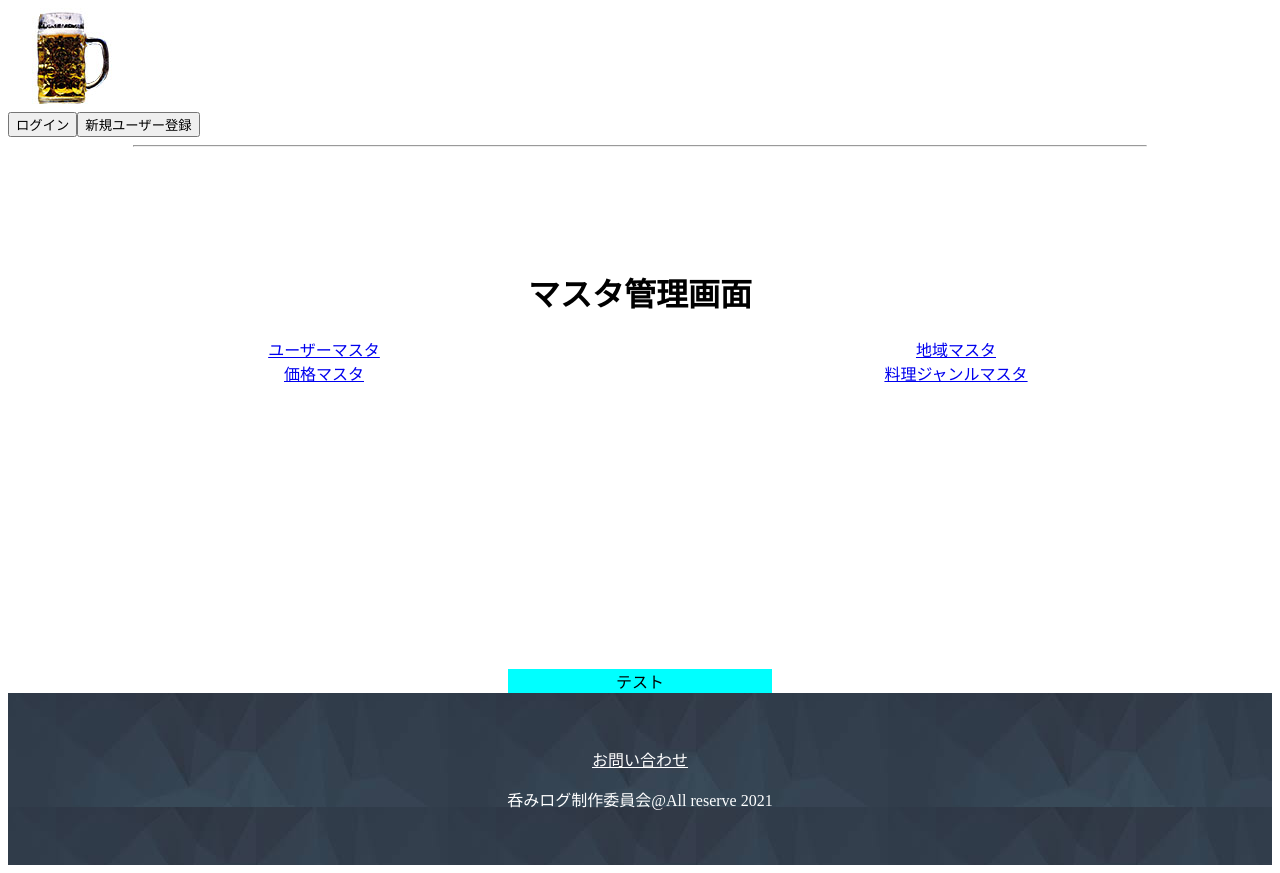
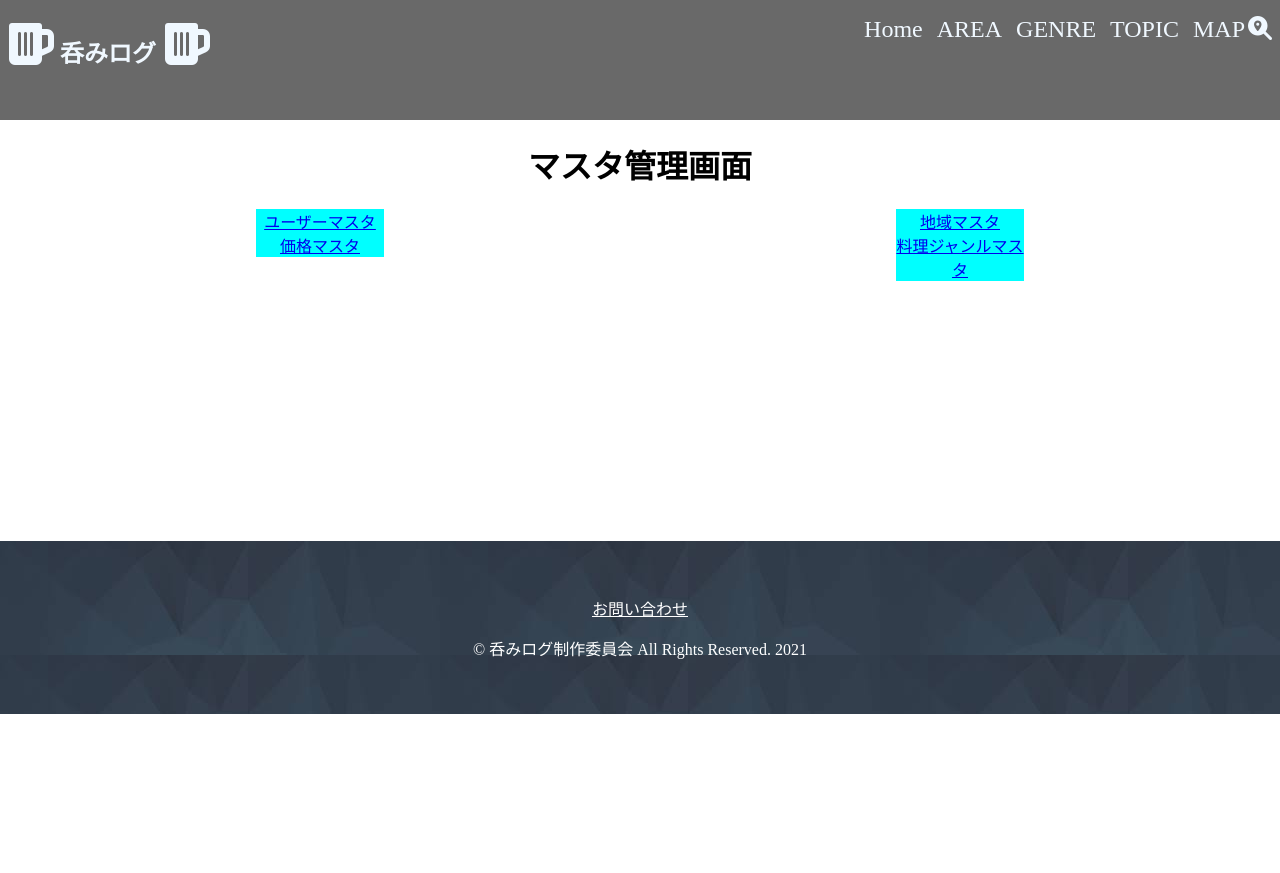
Before and after one commit to macking-all/nomilog, a PHP site: page /master/master.html in a window 1280 px wide. After the commit the page ends 714 px from the top, so only its background shows below. Run offline with PHP 8.4, Linux system fonts and the light colour scheme; some libraries are stand-ins or nearby versions.

Commit message:
master画面_4回目のpushです

```diff
--- a/source/php/master/Css/master.css
+++ b/source/php/master/Css/master.css
@@ -3,20 +3,39 @@
 }
 
 body {
-  /* margin: 0; */
+  margin: 0;
 }
 
 header{
-  min-height: 30vh;
+  min-height: 15vh;
+  background-color: dimgray;
+  display: flex;
+  justify-content: space-between;
 }
 
-.header-button{
+header>div{
   display: flex;
-  text-align: right;
 }
 
-header hr{
-    width: 80%;
+header>div>h2{
+  color: aliceblue;
+}
+
+.header-list{
+  display: flex;
+}
+
+.header-list li{
+  list-style: none;
+  display: inline;
+  padding-left: 5px;
+  padding-right: 5px;
+  color: aliceblue;
+  font-size: x-large;
+}
+
+.my-white{
+  color: aliceblue;
 }
 
 .Main{
@@ -32,16 +51,17 @@ header hr{
   flex-wrap: wrap;
 }
 
-.a-text-align{
+.Main-a >div{
   flex:auto;
   width:50%;
   text-align: center;
 }
 
-.test{
-  text-align: center;
-  margin:0 500px;
-  background-color: aqua;
+.Main-a >div >a{
+  /* 下記の説明　インライン要素をブロック要素ポクする */
+  display: inline-block;
+   background-color: aqua;
+   width: 20%;
 }
 
 footer{
--- a/source/php/master/master.html
+++ b/source/php/master/master.html
@@ -9,50 +9,47 @@
   <title>呑みログmaster</title>
   <link rel="stylesheet" href="./Css/master.css">
   <link rel="stylesheet" href="responsive.css">
-
+  <link href="https://use.fontawesome.com/releases/v5.6.1/css/all.css" rel="stylesheet">
+  <link rel="stylesheet"
+    href="https://cdnjs.cloudflare.com/ajax/libs/font-awesome-animation/0.0.10/font-awesome-animation.css"
+    type="text/css" media="all" />
 </head>
 
 <body>
   <header>
-    <div class=header-icon-img>
-      <img src="./img/nomilog-beer-icon-height150px.jpg" alt="呑みログアイコン(仮)">
+    <div>
+      <h2 class="faa-shake animated"><i class="fas fa-beer fa-2x fa-fw my-white faa-shake animated"></i>呑みログ<i
+          class="fas fa-beer fa-2x fa-fw my-white faa-shake animated"></i></h2>
     </div>
-
-    <div class="header-button">
-      <div class="Login-button">
-        <a href="./Login.html"><button>ログイン</button></a>
+    <di class="header-list">
+      <ul>
+        <li>Home</li>
+        <li>AREA</li>
+        <li>GENRE</li>
+        <li>TOPIC</li>
+        <li>MAP<i class="fas fa-search-location fa-fw"></i></li>
+      </ul>
       </div>
-
-      <div class="Newuserregistration-button">
-        <a href="./Newuserregistration.html"><button>新規ユーザー登録</button></a>
-      </div>
-    </div>
-    <hr>
   </header>
 
   <div class="Main">
     <div class="Main-font">
       <h1>マスタ管理画面</h1>
     </div>
-
     <div class="Main-a">
-      <div class="a-text-align">
-        <a class="Usermaster-a" href="./Usermaster.html">ユーザーマスタ</a>
+      <div>
+        <a href="./Usermaster.html">ユーザーマスタ</a>
       </div>
-      <div class="a-text-align">
-        <a class="Regionalmaster-a" href="./Regionalmaster.html">地域マスタ</a>
+      <div>
+        <a href="./Regionalmaster.html">地域マスタ</a>
       </div>
-      <div class="a-text-align">
-        <a class="Pricemaster-a" href="./Pricemaster.html">価格マスタ</a>
+      <div>
+        <a href="./Pricemaster.html">価格マスタ</a>
       </div>
-      <div class="a-text-align">
-        <a class="Cookinggenremaster-a" href="./Cookinggenremaster.html">料理ジャンルマスタ</a>
+      <div>
+        <a href="./Cookinggenremaster.html">料理ジャンルマスタ</a>
       </div>
     </div>
-  </div>
-
-  <div class="test">
-    テスト
   </div>
 
   <footer>
@@ -60,7 +57,7 @@
       <a href="./Contact.html">
         <p>お問い合わせ</p>
       </a>
-      <p>呑みログ制作委員会@All reserve 2021</p>
+      <p>&#169; 呑みログ制作委員会 All Rights Reserved. 2021</p>
     </div>
   </footer>
 
```
Also changed, not shown: source/php/master/img/nomilog-beer-Transparent.png (added), source/php/master/img/nomilog-beer-icon-height150px.gif (added), source/php/master/img/nomilog-header-height500.jpg (added), source/php/master/img/nomilog-header.jpg (added), source/php/master/img/nomilogicon.png (added).
